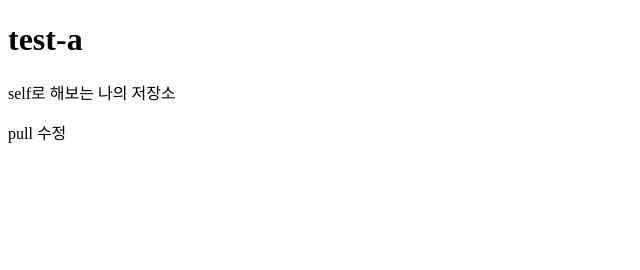
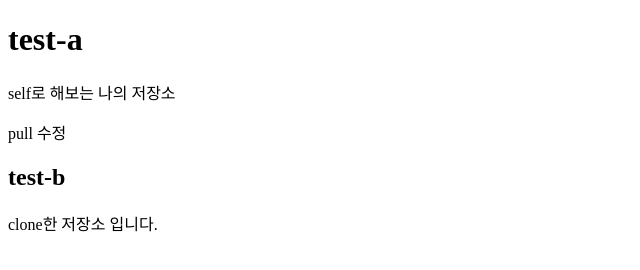
Before and after one commit to thdwltn/git_self, a plain HTML site: page index.html in a window 1280 px wide. Shown: the whole page, without its empty margins (0-640 px from the left). Drawn offline with Linux system fonts and the light colour scheme.

Commit message:
복제한 곳

```diff
--- a/index.html
+++ b/index.html
@@ -8,6 +8,8 @@
     <h1>test-a</h1>
     <p>self로 해보는 나의 저장소</p>
     <p>pull 수정</p>
+    <h2>test-b</h2>
+    <p>clone한 저장소 입니다.</p>
 </head>
 <body>
 
```
